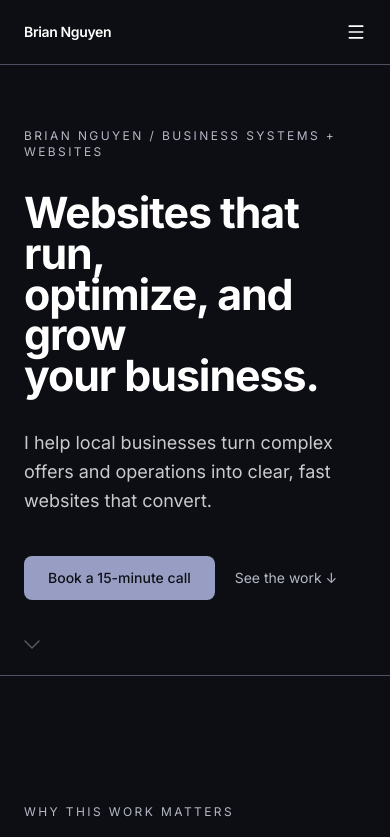
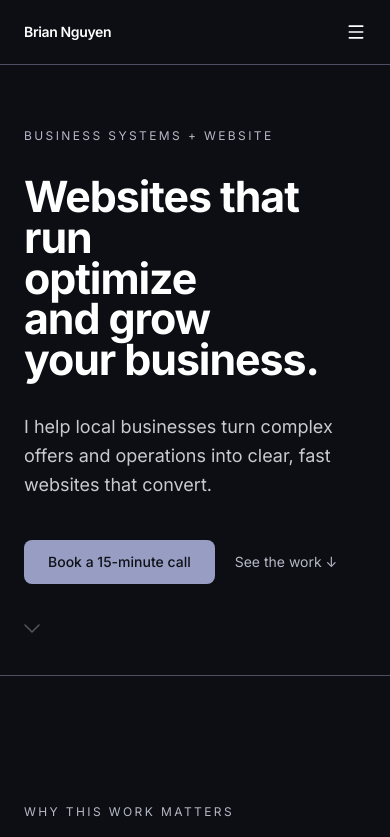
Before and after one commit to anvisco/anvisco-site, a React (Vite) app: page / in a window 390 px wide. Shown: the top 837 px of the page. Built offline with nearby package versions, Linux system fonts and the light colour scheme.

Commit message:
Final mobile polish, title, and favicon update

```diff
--- a/index.html
+++ b/index.html
@@ -3,9 +3,14 @@
   <head>
     <meta charset="UTF-8" />
     <link rel="icon" type="image/svg+xml" href="/favicon.svg" />
+    <link rel="apple-touch-icon" href="/favicon.svg" />
     <meta name="viewport" content="width=device-width, initial-scale=1.0" />
-    <title>Brian Nguyen — Website Systems & Builds</title>
-    <meta name="description" content="I help local businesses turn complex offers, operations, and systems into clear, fast, functional websites. Toronto-based." />
+    <meta name="theme-color" content="#0f1218" />
+    <title>Brian Nguyen</title>
+    <meta
+      name="description"
+      content="I help local businesses turn complex offers, operations, and systems into clear, fast, functional websites. Toronto-based."
+    />
   </head>
   <body>
     <div id="root"></div>
--- a/src/components/sections/Hero.tsx
+++ b/src/components/sections/Hero.tsx
@@ -29,7 +29,7 @@ export function Hero() {
             transition={{ duration: 0.5, ease: 'easeOut' }}
             className="mb-8 text-xs uppercase tracking-[0.2em] text-muted-foreground"
           >
-            Brian Nguyen / Business Systems + Websites
+            Business Systems + Website
           </motion.p>
 
           <motion.h1
@@ -37,11 +37,22 @@ export function Hero() {
             transition={{ duration: 0.6, ease: 'easeOut' }}
             className="text-[clamp(2.4rem,11vw,3.4rem)] font-bold tracking-tight leading-[0.95] mb-8 text-white md:text-6xl md:leading-[1.03] xl:text-[5.5rem]"
           >
-            Websites that run,
-            <br />
-            optimize, and grow
-            <br />
-            your business.
+            <span className="md:hidden">
+              <span className="block">Websites that</span>
+              <span className="block">run</span>
+              <span className="block">optimize</span>
+              <span className="block">and grow</span>
+              <span className="block">your business.</span>
+            </span>
+            <span className="hidden md:block">
+              Websites that run
+              <br />
+              optimize
+              <br />
+              and grow
+              <br />
+              your business.
+            </span>
           </motion.h1>
 
           <motion.p
--- a/src/pages/CheckoutPage.tsx
+++ b/src/pages/CheckoutPage.tsx
@@ -134,7 +134,7 @@ export function CheckoutPage() {
               <section>
                 <h2 className="mb-5 text-sm font-semibold text-white">1. Choose your package</h2>
 
-                <div className="grid gap-3">
+                <div className="grid gap-6 sm:gap-3">
                   {PLAN_ORDER.map((key) => {
                     const plan = PLANS[key]
                     const selected = key === selectedKey
@@ -144,15 +144,15 @@ export function CheckoutPage() {
                         key={key}
                         type="button"
                         onClick={() => selectPlan(key)}
-                        className={`group w-full rounded-md border p-5 text-left transition-colors duration-150 ${
+                        className={`group w-full rounded-md border p-4 text-left transition-colors duration-150 sm:p-5 ${
                           selected
                             ? 'border-primary/70 bg-muted/30 ring-1 ring-primary/40'
                             : 'border-border bg-background hover:border-primary/50 hover:bg-muted/20'
                         }`}
                       >
-                        <div className="mb-4 flex items-start justify-between gap-4">
-                          <div>
-                            <div className="mb-2 flex items-center gap-3">
+                        <div className="mb-4 flex flex-col gap-3 sm:flex-row sm:items-start sm:justify-between sm:gap-4">
+                          <div className="min-w-0">
+                            <div className="mb-2 flex items-center gap-3 min-w-0">
                               <span
                                 className={`mt-0.5 h-3 w-3 shrink-0 rounded-full border ${
                                   selected ? 'border-primary bg-primary' : 'border-border bg-background'
@@ -164,20 +164,20 @@ export function CheckoutPage() {
                           </div>
 
                           {plan.recommended && (
-                            <span className="rounded-sm border border-primary/40 px-2 py-1 text-[0.65rem] font-semibold uppercase tracking-[0.14em] text-primary">
+                            <span className="self-start rounded-sm border border-primary/40 px-2 py-1 text-[0.65rem] font-semibold uppercase tracking-[0.14em] text-primary">
                               Recommended
                             </span>
                           )}
                         </div>
 
-                        <div className="mb-4 flex flex-wrap items-end gap-x-4 gap-y-1">
+                        <div className="mb-4 flex flex-col items-start gap-1 sm:flex-row sm:flex-wrap sm:items-end sm:gap-x-4 sm:gap-y-1">
                           <p className="text-2xl font-bold tracking-tight text-foreground">{plan.total}</p>
                           <p className="pb-1 text-sm text-primary">{plan.deposit} deposit</p>
                         </div>
 
-                        <ul className="grid gap-x-6 gap-y-2 text-sm leading-snug text-muted-foreground md:grid-cols-2">
+                        <ul className="grid gap-x-6 gap-y-2 text-sm leading-snug text-muted-foreground sm:grid-cols-2">
                           {plan.features.map((feature) => (
-                            <li key={feature} className="flex gap-2.5">
+                            <li key={feature} className="flex items-start gap-2.5">
                               <span className="mt-2 h-1 w-1 shrink-0 rounded-full bg-primary/70" />
                               <span>{feature}</span>
                             </li>
```
Also changed, not shown: public/favicon.svg (added).
